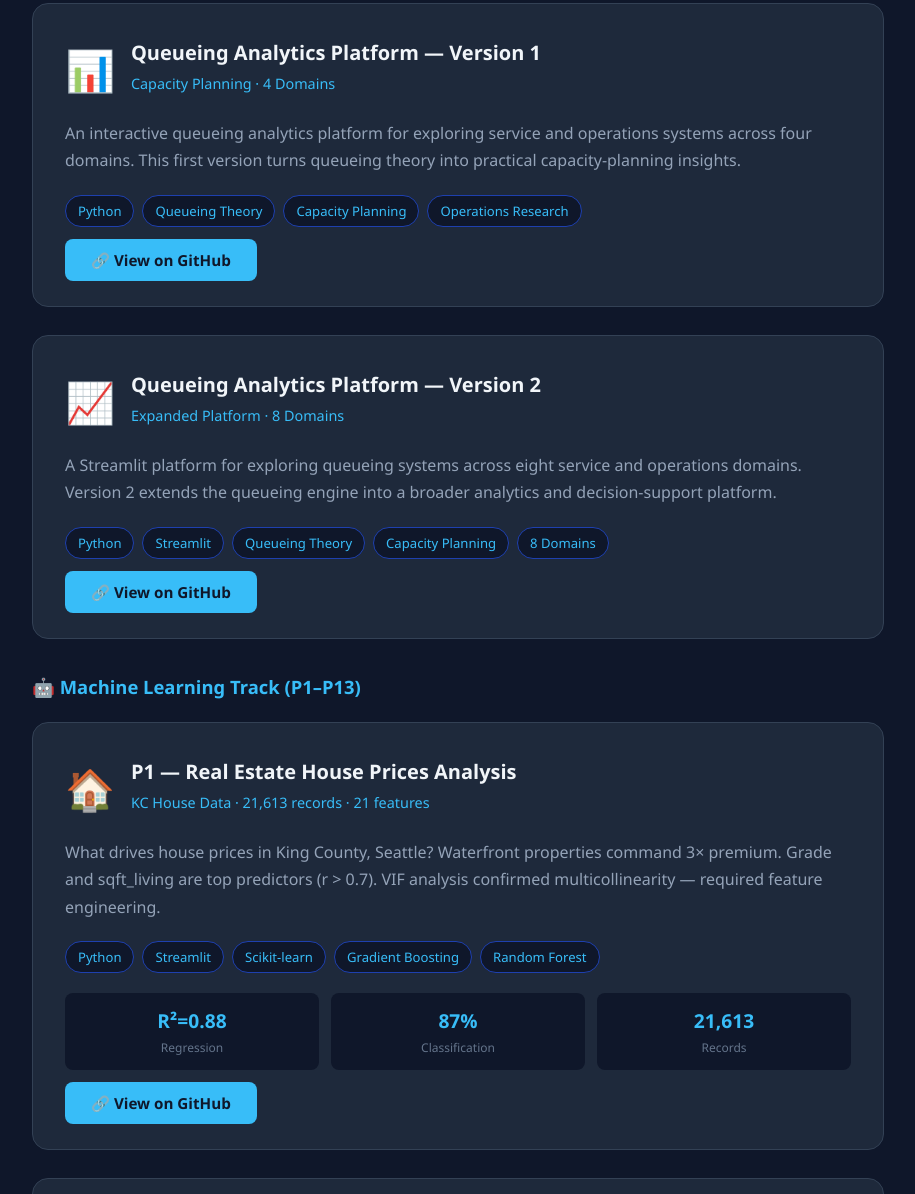
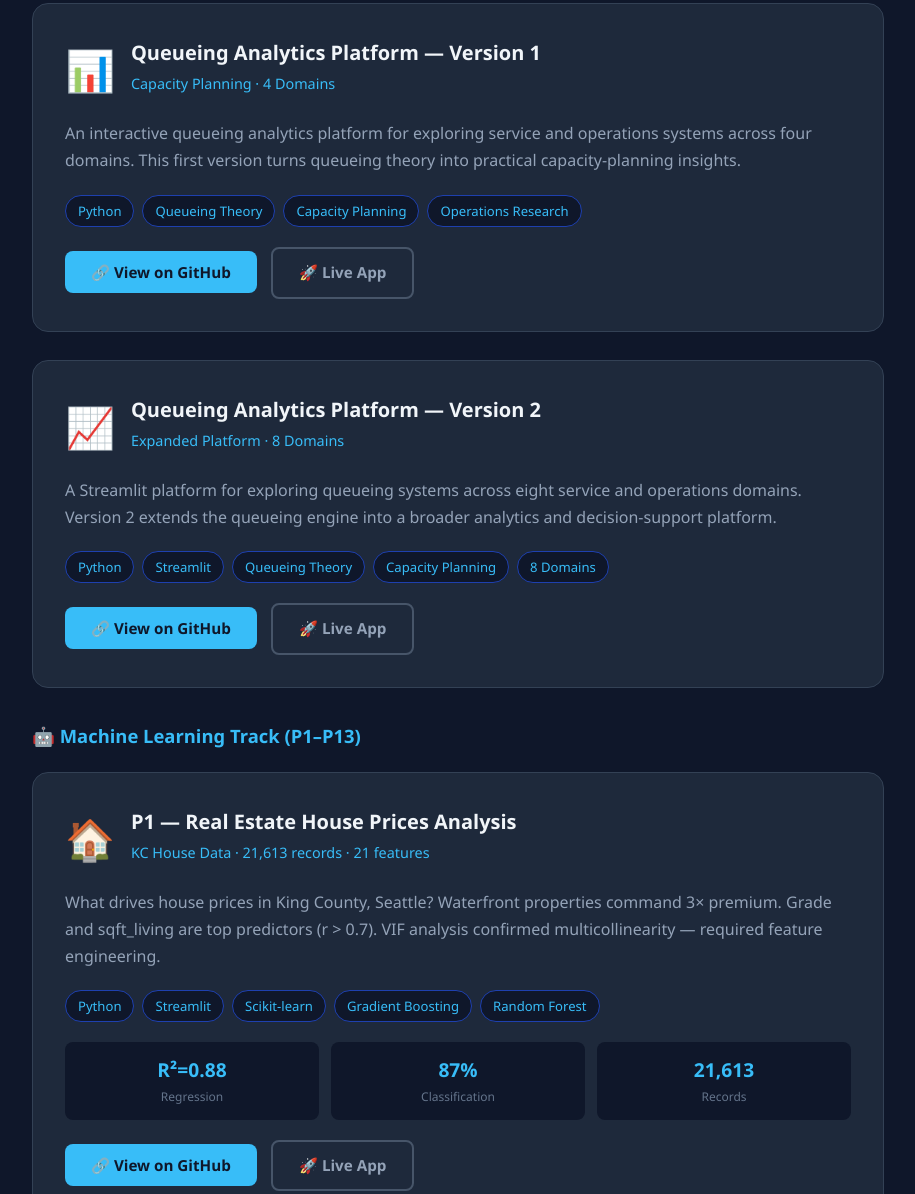
Before and after one commit to mohamedsayed980/mysite, a plain HTML site: page index.html in a window 1280 px wide. Shown: the part 2126-3320 px from the top of the page, without its empty margins (182-1097 px from the left). Drawn offline with Linux system fonts and the light colour scheme.

Commit message:
Add files via upload

```diff
--- a/index.html
+++ b/index.html
@@ -152,6 +152,7 @@
       <span class="tag">Python</span><span class="tag">Queueing Theory</span><span class="tag">Capacity Planning</span><span class="tag">Operations Research</span>
     </div>
     <a href="https://github.com/mohamedsayed980/Queueing_Analytics_Platform_V_1_4Domains" target="_blank" rel="noopener noreferrer" class="btn btn-primary">🔗 View on GitHub</a>
+    <a href="https://queuinganalyticsplatformv14domains-5uistojdus84x52pcknz9z.streamlit.app/" target="_blank" rel="noopener noreferrer" class="btn btn-outline" style="display:inline-block;margin-left:10px">🚀 Live App</a>
   </div>
 
   <div class="project-card">
@@ -167,6 +168,7 @@
       <span class="tag">Python</span><span class="tag">Streamlit</span><span class="tag">Queueing Theory</span><span class="tag">Capacity Planning</span><span class="tag">8 Domains</span>
     </div>
     <a href="https://github.com/mohamedsayed980/Queueing_Analytics-_Platform_V2_-8Domains" target="_blank" rel="noopener noreferrer" class="btn btn-primary">🔗 View on GitHub</a>
+    <a href="https://queueinganalytics-platformv2-8domains-btknnzgkztu7dndfwwjeq8.streamlit.app/" target="_blank" rel="noopener noreferrer" class="btn btn-outline" style="display:inline-block;margin-left:10px">🚀 Live App</a>
   </div>
   <!-- ── ML TRACK ── -->
   <p class="cat-header">🤖 Machine Learning Track (P1–P13)</p>
@@ -189,6 +191,7 @@
       <div class="stat-box"><div class="stat-num">21,613</div><div class="stat-lbl">Records</div></div>
     </div>
     <a href="https://github.com/mohamedsayed980/House_Prices_Analysis" target="_blank" class="btn btn-primary">🔗 View on GitHub</a>
+    <a href="https://housepricesanalysis-nfcbtigbexd9d2s5sg86hy.streamlit.app/" target="_blank" rel="noopener noreferrer" class="btn btn-outline" style="display:inline-block;margin-left:10px">🚀 Live App</a>
   </div>
 
   <div class="project-card">
@@ -209,6 +212,7 @@
       <div class="stat-box"><div class="stat-num">100K+</div><div class="stat-lbl">Orders</div></div>
     </div>
     <a href="https://github.com/mohamedsayed980/P2_Olist-E-Commerce-Brazil-" target="_blank" class="btn btn-primary">🔗 View on GitHub</a>
+    <a href="https://g87ymnum6ncifmbfdz2h5f.streamlit.app/" target="_blank" rel="noopener noreferrer" class="btn btn-outline" style="display:inline-block;margin-left:10px">🚀 Live App</a>
   </div>
 
   <div class="project-card">
@@ -229,6 +233,7 @@
       <div class="stat-box"><div class="stat-num">1,470</div><div class="stat-lbl">Employees</div></div>
     </div>
     <a href="https://github.com/mohamedsayed980/P3-IBM_HR_employee-Attrition" target="_blank" class="btn btn-primary">🔗 View on GitHub</a>
+    <a href="https://p3-ibmhremployee-attrition.streamlit.app/" target="_blank" rel="noopener noreferrer" class="btn btn-outline" style="display:inline-block;margin-left:10px">🚀 Live App</a>
   </div>
 
   <div class="project-card">
@@ -249,6 +254,7 @@
       <div class="stat-box"><div class="stat-num">9,994</div><div class="stat-lbl">Orders</div></div>
     </div>
     <a href="https://github.com/mohamedsayed980/P4_Superstore-_-2015-2018" target="_blank" class="btn btn-primary">🔗 View on GitHub</a>
+    <a href="https://p4superstore--2015-2018-bqt5juoslyute9cgnpxbxo.streamlit.app/" target="_blank" rel="noopener noreferrer" class="btn btn-outline" style="display:inline-block;margin-left:10px">🚀 Live App</a>
   </div>
 
   <div class="project-card">
@@ -269,6 +275,7 @@
       <div class="stat-box"><div class="stat-num">~9%</div><div class="stat-lbl">CAGR</div></div>
     </div>
     <a href="https://github.com/mohamedsayed980/P5_KO_CocaCola_Stock_Prices_1980_2026" target="_blank" class="btn btn-primary">🔗 View on GitHub</a>
+    <a href="https://p5-kococacolastockprices19802026-ksh4wmggbfm8qctmnjd3z9.streamlit.app/" target="_blank" rel="noopener noreferrer" class="btn btn-outline" style="display:inline-block;margin-left:10px">🚀 Live App</a>
   </div>
 
   <div class="project-card">
@@ -288,6 +295,7 @@
       <div class="stat-box"><div class="stat-num">Hourly</div><div class="stat-lbl">Sensor Resolution</div></div>
     </div>
     <a href="https://github.com/mohamedsayed980/-P6-Air-Quality-Analysis-Prediction" target="_blank" class="btn btn-primary">🔗 View on GitHub</a>
+    <a href="https://p6-air-quality-analysis-prediction.streamlit.app/" target="_blank" rel="noopener noreferrer" class="btn btn-outline" style="display:inline-block;margin-left:10px">🚀 Live App</a>
   </div>
 
   <div class="project-card">
@@ -307,6 +315,7 @@
       <div class="stat-box"><div class="stat-num">⭐ 1</div><div class="stat-lbl">GitHub Star</div></div>
     </div>
     <a href="https://github.com/mohamedsayed980/P7_Fraud-Detection-Analysis" target="_blank" class="btn btn-primary">🔗 View on GitHub</a>
+    <a href="https://p7-fraud-detection-analysis-ncm4akmgttfcwia7sbnmb9.streamlit.app/" target="_blank" rel="noopener noreferrer" class="btn btn-outline" style="display:inline-block;margin-left:10px">🚀 Live App</a>
   </div>
 
   <div class="project-card">
@@ -326,6 +335,7 @@
       <div class="stat-box"><div class="stat-num">⭐ 1</div><div class="stat-lbl">GitHub Star</div></div>
     </div>
     <a href="https://github.com/mohamedsayed980/-P8-Customer-Churn-Analysis-Prediction" target="_blank" class="btn btn-primary">🔗 View on GitHub</a>
+    <a href="https://p8-customer-churn-analysis-prediction.streamlit.app/" target="_blank" rel="noopener noreferrer" class="btn btn-outline" style="display:inline-block;margin-left:10px">🚀 Live App</a>
   </div>
 
   <div class="project-card">
@@ -345,6 +355,7 @@
       <div class="stat-box"><div class="stat-num">2 yrs</div><div class="stat-lbl">Time Span</div></div>
     </div>
     <a href="https://github.com/mohamedsayed980/-P9-Household-Energy-Consumption-Analysis-Prediction" target="_blank" class="btn btn-primary">🔗 View on GitHub</a>
+    <a href="https://p9-household-energy-consumption-analysis-prediction.streamlit.app/" target="_blank" rel="noopener noreferrer" class="btn btn-outline" style="display:inline-block;margin-left:10px">🚀 Live App</a>
   </div>
 
   <div class="project-card">
@@ -364,6 +375,7 @@
       <div class="stat-box"><div class="stat-num">5 yrs</div><div class="stat-lbl">Campaign Span</div></div>
     </div>
     <a href="https://github.com/mohamedsayed980/-P10-Bank-Marketing-Campaign-Analysis-Prediction" target="_blank" class="btn btn-primary">🔗 View on GitHub</a>
+    <a href="https://p10-bank-marketing-campaign-analysis-prediction.streamlit.app/" target="_blank" rel="noopener noreferrer" class="btn btn-outline" style="display:inline-block;margin-left:10px">🚀 Live App</a>
   </div>
 
   <div class="project-card">
@@ -382,6 +394,7 @@
       <div class="stat-box"><div class="stat-num">10,000</div><div class="stat-lbl">Machine Readings</div></div>
     </div>
     <a href="https://github.com/mohamedsayed980/P11_predictive_maintenance_AI4I2020" target="_blank" class="btn btn-primary">🔗 View on GitHub</a>
+    <a href="https://m3-p11-predictive-maintenance.streamlit.app/" target="_blank" rel="noopener noreferrer" class="btn btn-outline" style="display:inline-block;margin-left:10px">🚀 Live App</a>
   </div>
 
   <div class="project-card">
@@ -401,6 +414,7 @@
       <div class="stat-box"><div class="stat-num">2025</div><div class="stat-lbl">Full Year Coverage</div></div>
     </div>
     <a href="https://github.com/mohamedsayed980/P12_industrial_manufacturing_dataset_realistic" target="_blank" class="btn btn-primary">🔗 View on GitHub</a>
+    <a href="https://m3-p12-industrial-manufacturing-dataset-realistic.streamlit.app/" target="_blank" rel="noopener noreferrer" class="btn btn-outline" style="display:inline-block;margin-left:10px">🚀 Live App</a>
   </div>
 
 
@@ -422,6 +436,7 @@
       <div class="stat-box"><div class="stat-num">30 days</div><div class="stat-lbl">Readmission Window</div></div>
     </div>
     <a href="https://github.com/mohamedsayed980/P13--Hospital-Readmission-Diabetes-Healthcare-Survival-curve-LOS" target="_blank" rel="noopener noreferrer" class="btn btn-primary">🔗 View on GitHub</a>
+    <a href="https://p13--hospital-readmission-diabetes-healthcare-survival-curve-l.streamlit.app/" target="_blank" rel="noopener noreferrer" class="btn btn-outline" style="display:inline-block;margin-left:10px">🚀 Live App</a>
   </div>
 
 </section>
```
